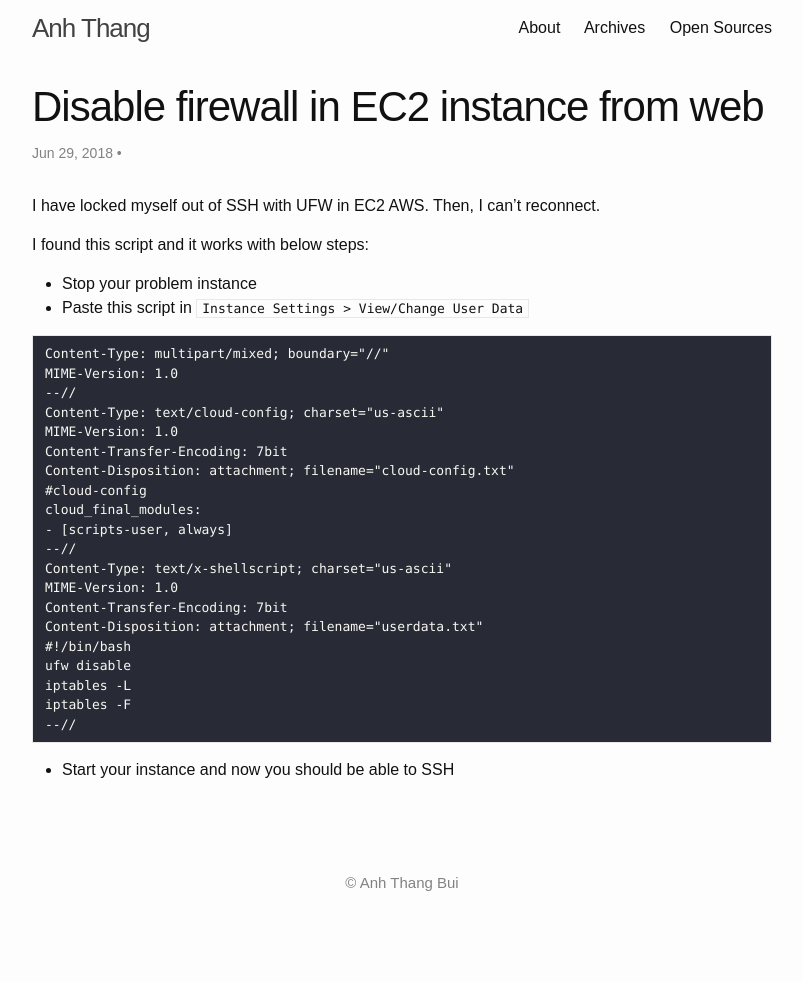
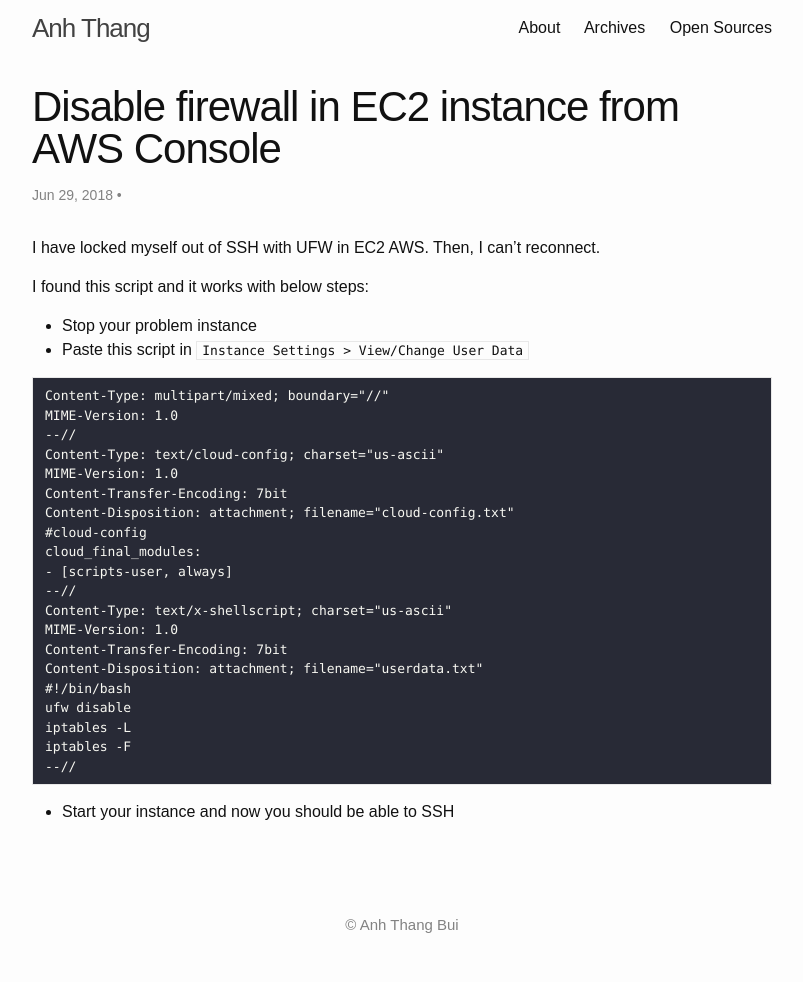
Before and after one commit to anhthang/org, a Jekyll site: the page built from _posts/2018-06-29-disable-firewall-in-ec2-instance-from-aws-console.md, in a window 1280 px wide. Shown: the whole page, without its empty margins (238-1041 px from the left). Built offline with Jekyll 4.4.1, drawn with Linux system fonts in a browser that asks for light colours; before the commit the page ends 940 px from its top, so only the background shows below that.

Commit message:
Update and rename 2018-06-29-disable-firewall-in-ec2-instance-from-web.md to 2018-06-29-disable-firewall-in-ec2-instance-from-aws-console.md

```diff
--- a/_posts/2018-06-29-disable-firewall-in-ec2-instance-from-web.md
+++ b/_posts/2018-06-29-disable-firewall-in-ec2-instance-from-aws-console.md
@@ -1,12 +1,12 @@
 ---
 layout: post
-title: "Disable firewall in EC2 instance from web"
-description: "Disable firewall in EC2 instance from web"
+title: "Disable firewall in EC2 instance from AWS Console"
+description: "Disable firewall in EC2 instance from AWS Console"
 keywords: ""
 date: 2018-06-29
 comments: false
 categories: "disable firewall ec2"
-permalink: 2018/06/29-disable-firewall-in-ec2-instance-from-web
+permalink: 2018/06/29-disable-firewall-in-ec2-instance-from-aws-console
 ---
 
 I have locked myself out of SSH with UFW in EC2 AWS. Then, I can't reconnect.
```
